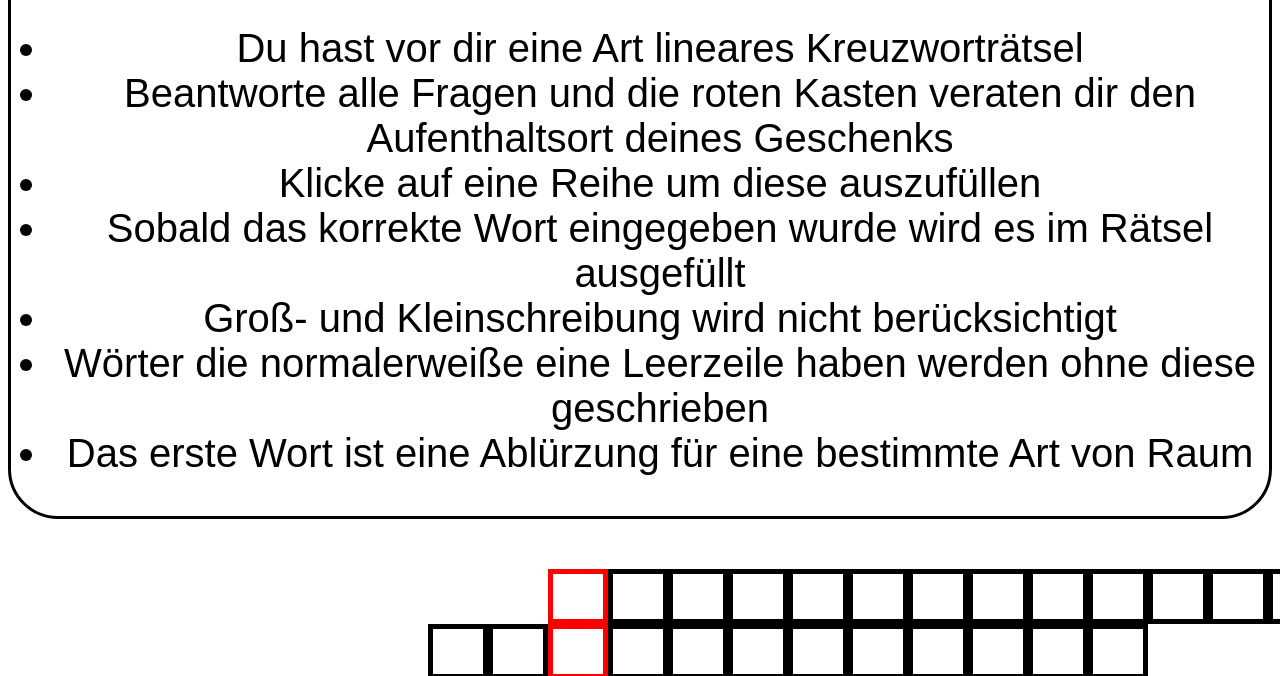
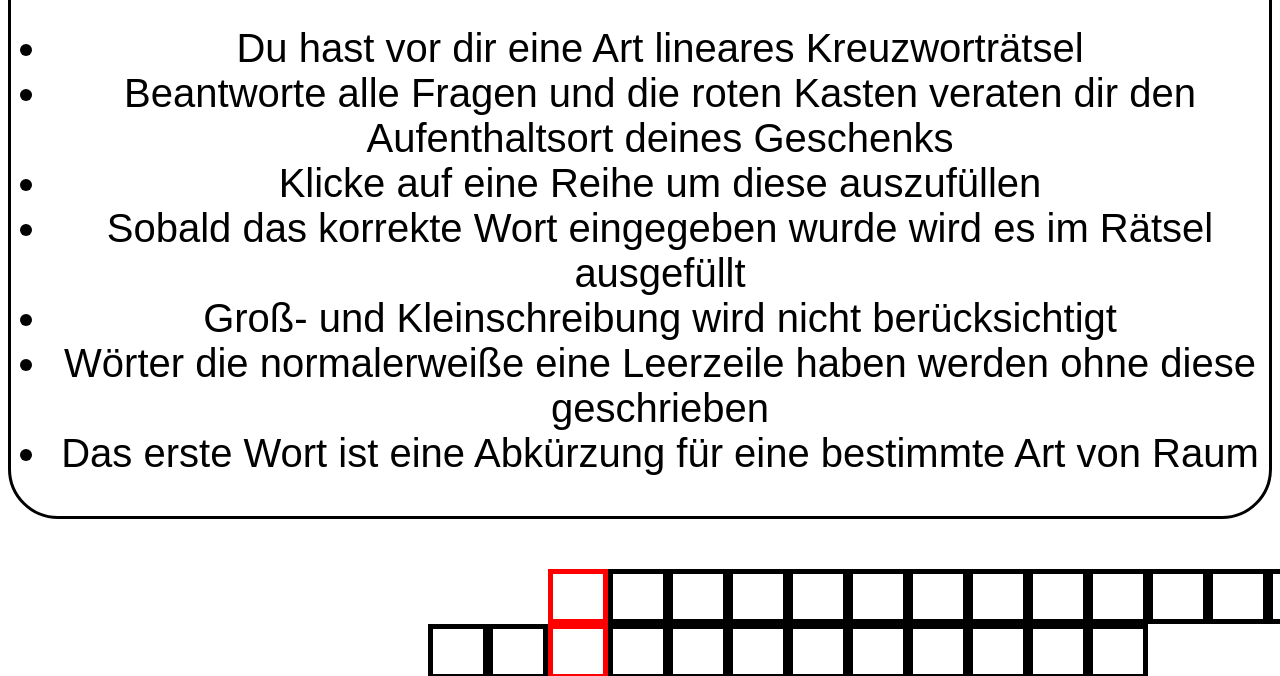
Before and after one commit to astragt/astragt.github.io, a plain HTML site: page birthday/index.html in a window 1280 px wide. Shown: the part 416-1092 px from the top of the page. Drawn offline with Linux system fonts and the light colour scheme.

Commit message:
fixed typo

```diff
--- a/birthday/index.html
+++ b/birthday/index.html
@@ -18,7 +18,7 @@
                 <li>Sobald das korrekte Wort eingegeben wurde wird es im Rätsel ausgefüllt</li>
                 <li>Groß- und Kleinschreibung wird nicht berücksichtigt</li>
                 <li>Wörter die normalerweiße eine Leerzeile haben werden ohne diese geschrieben</li>
-                <li>Das erste Wort ist eine Ablürzung für eine bestimmte Art von Raum</li>
+                <li>Das erste Wort ist eine Abkürzung für eine bestimmte Art von Raum</li>
             </ul>
         </div>
         <div class="crossboard">
```
